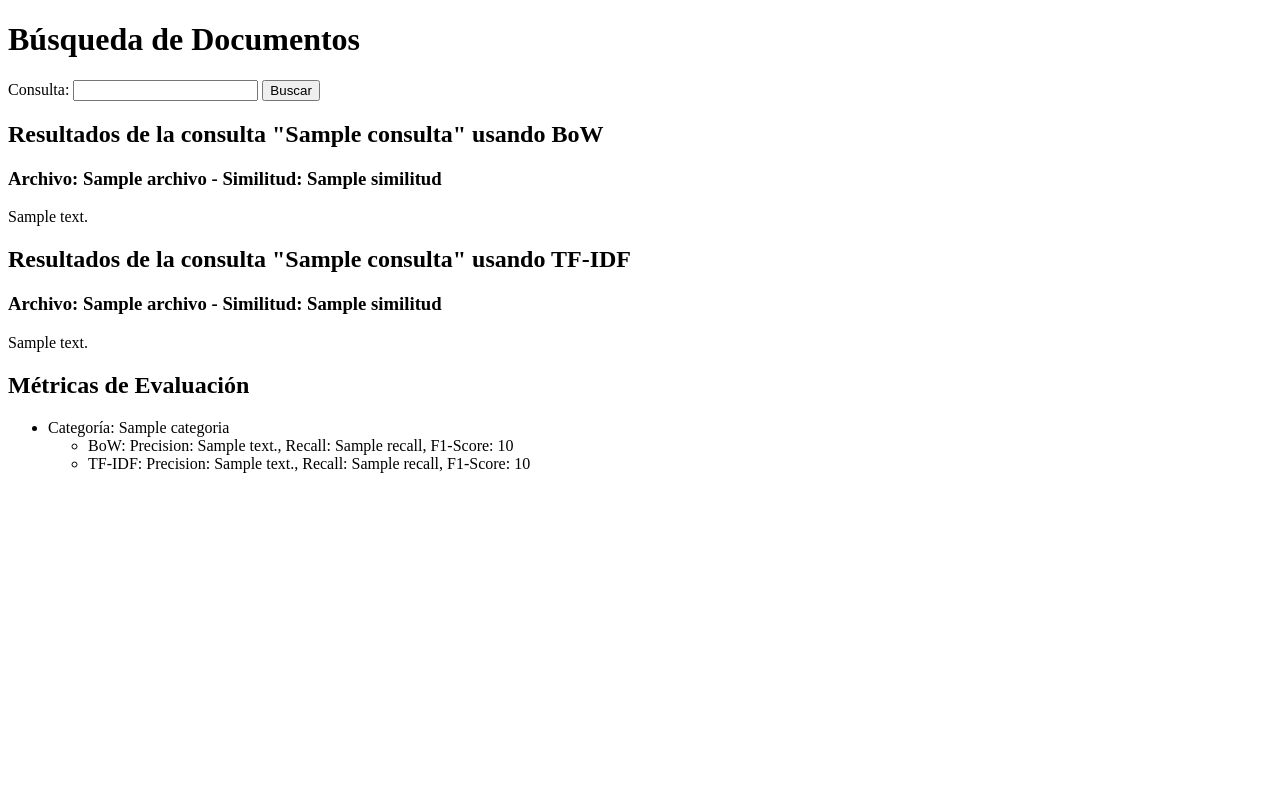
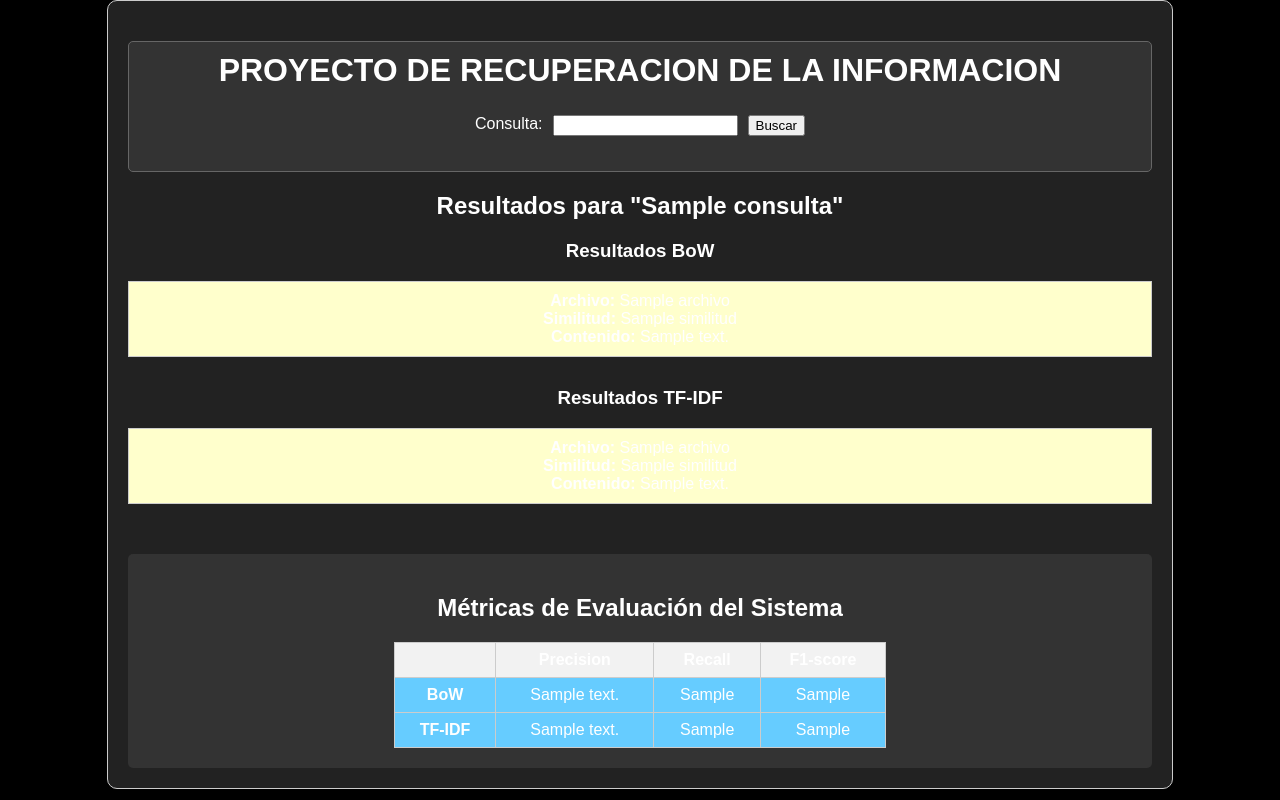
Before and after one commit to PaolaMaribel18/RI_Proyecto_IB, a Flask app: template RETRIEVAL INFO/week08/PROJECTV2/app/templates/index.html in a window 1280 px wide. Run offline with Flask 3, Linux system fonts and the light colour scheme; the template is opened without the code that fills it: most values are stand-ins (such as "Sample title", 1, 10 or a date in 2020).

Commit message:
Projecto update

```diff
--- a/RETRIEVAL INFO/week08/PROJECTV2/app/app.py
+++ b/RETRIEVAL INFO/week08/PROJECTV2/app/app.py
@@ -214,6 +214,7 @@ def index():
     if request.method == 'POST':
         consulta = request.form['consulta']
 
+
         resultados_bow, resultados_tfidf = motor_busqueda(consulta, corpus_df, stopwords_path, bow_vectorizer, tfidf_vectorizer)
 
         # Obtener categorías del archivo cats.txt
@@ -248,11 +249,42 @@ def index():
                 'TF-IDF': {'Precision': precision_tfidf, 'Recall': recall_tfidf, 'F1_Score': f1_tfidf},
             }
 
+        def ajustar_valor(valor):
+            if valor < 0.1 and valor != 0:  # Ajustar solo si es menor que 0.1 y no es cero
+                return valor * 10
+            else:
+                return round(valor, 2)  # Redondear a dos decimales para otros valores
+
+        # Calcular promedio de precisión, recall y F1-score para BoW y TF-IDF
+        promedio_precision_bow = sum([metricas_evaluacion[categoria]['BoW']['Precision'] for categoria in categorias]) / len(categorias)
+        promedio_recall_bow = sum([metricas_evaluacion[categoria]['BoW']['Recall'] for categoria in categorias]) / len(categorias)
+        promedio_f1_bow = sum([metricas_evaluacion[categoria]['BoW']['F1_Score'] for categoria in categorias]) / len(categorias)
+
+        promedio_precision_tfidf = sum([metricas_evaluacion[categoria]['TF-IDF']['Precision'] for categoria in categorias]) / len(categorias)
+        promedio_recall_tfidf = sum([metricas_evaluacion[categoria]['TF-IDF']['Recall'] for categoria in categorias]) / len(categorias)
+        promedio_f1_tfidf = sum([metricas_evaluacion[categoria]['TF-IDF']['F1_Score'] for categoria in categorias]) / len(categorias)
+
+        # Aplicar ajuste a los promedios
+        promedio_precision_bow = ajustar_valor(promedio_precision_bow)
+        promedio_recall_bow = ajustar_valor(promedio_recall_bow)
+        promedio_f1_bow = ajustar_valor(promedio_f1_bow)
+
+        promedio_precision_tfidf = ajustar_valor(promedio_precision_tfidf)
+        promedio_recall_tfidf = ajustar_valor(promedio_recall_tfidf)
+        promedio_f1_tfidf = ajustar_valor(promedio_f1_tfidf)
+
         # Renderizar la plantilla HTML con los resultados y métricas de evaluación
         return render_template('index.html', consulta=consulta,
-                               resultados_bow=resultados_con_contenido_bow,
-                               resultados_tfidf=resultados_con_contenido_tfidf,
-                               metricas_evaluacion=metricas_evaluacion)
+                            resultados_bow=resultados_con_contenido_bow,
+                            resultados_tfidf=resultados_con_contenido_tfidf,
+                            metricas_evaluacion=metricas_evaluacion,
+                            promedio_precision_bow=promedio_precision_bow,
+                            promedio_recall_bow=promedio_recall_bow,
+                            promedio_f1_bow=promedio_f1_bow,
+                            promedio_precision_tfidf=promedio_precision_tfidf,
+                            promedio_recall_tfidf=promedio_recall_tfidf,
+                            promedio_f1_tfidf=promedio_f1_tfidf)
+
 
     return render_template('index.html', consulta=None, resultados_bow=None, resultados_tfidf=None, metricas_evaluacion=None)
 
--- a/RETRIEVAL INFO/week08/PROJECTV2/app/templates/index.html
+++ b/RETRIEVAL INFO/week08/PROJECTV2/app/templates/index.html
@@ -1,65 +1,79 @@
 <!DOCTYPE html>
-<html lang="en">
+<html lang="es">
 <head>
     <meta charset="UTF-8">
     <meta name="viewport" content="width=device-width, initial-scale=1.0">
-    <title>Búsqueda de Documentos</title>
+    <title>Resultados de Búsqueda</title>
+    <link rel="stylesheet" href="{{ url_for('static', filename='styles.css') }}">  <!-- Enlace al archivo CSS -->
 </head>
 <body>
-    <h1>Búsqueda de Documentos</h1>
+    <div class="container">
+        <div class="header">
 
-    <form method="POST">
-        <label for="consulta">Consulta:</label>
-        <input type="text" id="consulta" name="consulta">
-        <button type="submit">Buscar</button>
-    </form>
+            <center><h1>PROYECTO DE RECUPERACION DE LA INFORMACION</h1>
 
-    {% if consulta %}
-        <h2>Resultados de la consulta "{{ consulta }}" usando BoW</h2>
-        <div>
-            {% if resultados_bow %}
-                {% for archivo, similitud, contenido in resultados_bow %}
-                    <div>
-                        <h3>Archivo: {{ archivo }} - Similitud: {{ similitud }}</h3>
-                        <p>{{ contenido }}</p>
-                    </div>
-                {% endfor %}
-            {% else %}
-                <p>No se encontraron resultados usando BoW.</p>
-            {% endif %}
+            <form action="/" method="post">
+                <label for="consulta">Consulta:</label>
+                <input type="text" id="consulta" name="consulta">
+                <button type="submit">Buscar</button>
+            </form>
+             </center>
         </div>
 
-        <h2>Resultados de la consulta "{{ consulta }}" usando TF-IDF</h2>
-        <div>
-            {% if resultados_tfidf %}
-                {% for archivo, similitud, contenido in resultados_tfidf %}
-                    <div>
-                        <h3>Archivo: {{ archivo }} - Similitud: {{ similitud }}</h3>
-                        <p>{{ contenido }}</p>
-                    </div>
-                {% endfor %}
-            {% else %}
-                <p>No se encontraron resultados usando TF-IDF.</p>
-            {% endif %}
+        {% if consulta %}
+        <center><h2>Resultados para "{{ consulta }}"</h2> </center>
+
+        <div class="results">
+            <h3>Resultados BoW</h3>
+            {% for archivo, similitud, contenido in resultados_bow %}
+            <div class="result-box" style="background-color: {{ loop.cycle('#ffffcc', '#66ccff') }}">
+                <strong>Archivo:</strong> {{ archivo }} <br>
+                <strong>Similitud:</strong> {{ similitud }} <br>
+                <strong>Contenido:</strong> {{ contenido }} <br>
+            </div>
+            {% endfor %}
         </div>
 
-        <h2>Métricas de Evaluación</h2>
-<div>
-    {% if metricas_evaluacion %}
-        <ul>
-            {% for categoria, metricas in metricas_evaluacion.items() %}
-                <li>Categoría: {{ categoria }}</li>
-                <ul>
-                    <li>BoW: Precision: {{ metricas['BoW']['Precision'] }}, Recall: {{ metricas['BoW']['Recall'] }}, F1-Score: {{ metricas['BoW']['F1_Score'] }}</li>
-                    <li>TF-IDF: Precision: {{ metricas['TF-IDF']['Precision'] }}, Recall: {{ metricas['TF-IDF']['Recall'] }}, F1-Score: {{ metricas['TF-IDF']['F1_Score'] }}</li>
-                </ul>
+        <div class="results">
+            <h3>Resultados TF-IDF</h3>
+            {% for archivo, similitud, contenido in resultados_tfidf %}
+            <div class="result-box" style="background-color: {{ loop.cycle('#ffffcc', '#66ccff') }}">
+                <strong>Archivo:</strong> {{ archivo }} <br>
+                <strong>Similitud:</strong> {{ similitud }} <br>
+                <strong>Contenido:</strong> {{ contenido }} <br>
+            </div>
             {% endfor %}
-        </ul>
-    {% else %}
-        <p>No se encontraron métricas de evaluación disponibles.</p>
-    {% endif %}
-</div>
+        </div>
 
-    {% endif %}
+        <div class="metrics">
+            <center>
+            <h2>Métricas de Evaluación del Sistema</h2>
+            <table>
+                <tr>
+                    <th></th>
+                    <th>Precision</th>
+                    <th>Recall</th>
+                    <th>F1-score</th>
+                </tr>
+                <tr>
+                    <td><strong>BoW</strong></td>
+                    <td>{{ promedio_precision_bow }}</td>
+                    <td>{{ promedio_recall_bow }}</td>
+                    <td>{{ promedio_f1_bow }}</td>
+                </tr>
+                <tr>
+                    <td><strong>TF-IDF</strong></td>
+                    <td>{{ promedio_precision_tfidf }}</td>
+                    <td>{{ promedio_recall_tfidf }}</td>
+                    <td>{{ promedio_f1_tfidf }}</td>
+                </tr>
+            </table>
+        </center>
+        </div>
+
+        {% else %}
+        <p>Ingrese una consulta para buscar.</p>
+        {% endif %}
+    </div>
 </body>
 </html>
--- /dev/null
+++ b/RETRIEVAL INFO/week08/PROJECTV2/app/templates/static/styles.css
@@ -0,0 +1,116 @@
+body {
+    background-color: black;  /* Color de fondo negro para toda la página */
+    color: white;  /* Color de texto blanco */
+    font-family: Arial, sans-serif;  /* Familia de fuentes para todo el documento */
+    text-align: center;  /* Centrar texto en el cuerpo */
+    margin: 0;  /* Eliminar márgenes predeterminados */
+    padding: 0;  /* Eliminar relleno predeterminado */
+}
+
+.container {
+    width: 80%;
+    margin: 0 auto;
+    padding-top: 20px;  /* Espacio en la parte superior */
+    border: 1px solid #ccc;  /* Borde alrededor del contenido */
+    border-radius: 10px;  /* Borde redondeado */
+    background-color: #222;  /* Color de fondo para el contenedor principal */
+    padding: 20px;  /* Espaciado interno */
+}
+
+.header {
+    background-color: #333;  /* Color de fondo para el encabezado */
+    padding: 10px;
+    border-radius: 5px;
+    margin-bottom: 20px;  /* Espacio entre el encabezado y los resultados */
+    text-align: center;  /* Centrar contenido */
+    border: 1px solid #666;  /* Borde alrededor del encabezado */
+    margin-top: 20px;  /* Espacio superior */
+}
+
+.header h1 {
+    margin-top: 0;  /* Eliminar margen superior del título principal */
+    color: white;  /* Color del texto */
+}
+
+form {
+    display: flex;
+    justify-content: center;
+    margin-bottom: 20px;  /* Espacio entre el formulario y los resultados */
+}
+
+form label, form input, form button {
+    margin: 5px;
+}
+
+
+.results {
+    margin-bottom: 30px;  /* Espacio entre los bloques de resultados */
+}
+
+.result-box {
+    background-color: #ffffcc;  /* Fondo inicial para los resultados */
+    border: 1px solid #ccc;
+    padding: 10px;
+    margin-bottom: 10px;  /* Espacio entre los cuadros de resultados */
+}
+
+.result-box:nth-child(even) {
+    background-color: #66ccff;  /* Fondo alternativo para resultados pares */
+}
+
+.metrics {
+    margin-top: 50px;  /* Espacio superior para las métricas */
+    text-align: center;  /* Centrar contenido de métricas */
+    padding: 20px;  /* Espaciado interno para métricas */
+    background-color: #333;  /* Color de fondo para las métricas */
+    border-radius: 5px;  /* Borde redondeado para las métricas */
+    clear: both;  /* Limpiar flotadores */
+}
+
+.metrics table {
+    width: 50%;
+    margin: 0 auto;
+    border-collapse: collapse;
+}
+
+.metrics th, .metrics td {
+    border: 1px solid #ccc;
+    padding: 8px;
+}
+
+.metrics th {
+    background-color: #f2f2f2;  /* Color de fondo para las celdas de encabezado */
+}
+
+.metrics td {
+    background-color: #66ccff;  /* Color de fondo para las celdas de métricas */
+    text-align: center;
+}
+
+.resultados {
+    border: 1px solid #ccc;  /* Borde alrededor de los resultados */
+    border-radius: 5px;  /* Borde redondeado */
+    padding: 10px;  /* Espaciado interno */
+    margin-bottom: 20px;  /* Espacio entre los resultados y el siguiente contenido */
+    background-color: #f0f0f0;  /* Color de fondo para los resultados */
+}
+
+.resultados h3 {
+    background-color: #666;  /* Color de fondo para el encabezado del resultado */
+    color: white;  /* Color del texto del encabezado */
+    padding: 5px;  /* Espaciado interno del encabezado */
+    border-top-left-radius: 5px;  /* Bordes redondeados en la esquina superior izquierda */
+    border-top-right-radius: 5px;  /* Bordes redondeados en la esquina superior derecha */
+    margin-top: 0;  /* Eliminar el margen superior del encabezado */
+}
+
+.resultados ul {
+    list-style-type: none;  /* Eliminar viñetas de la lista */
+    padding: 0;  /* Eliminar el relleno de la lista */
+}
+
+.resultados li {
+    background-color: #ddd;  /* Color de fondo para cada elemento de la lista */
+    padding: 10px;  /* Espaciado interno de cada elemento de la lista */
+    margin-bottom: 5px;  /* Espacio entre elementos de la lista */
+}
```
Also changed, not shown: RETRIEVAL INFO/week08/PROJECTV2/sriEnv/requirements.txt (added, +24 -0 lines).
